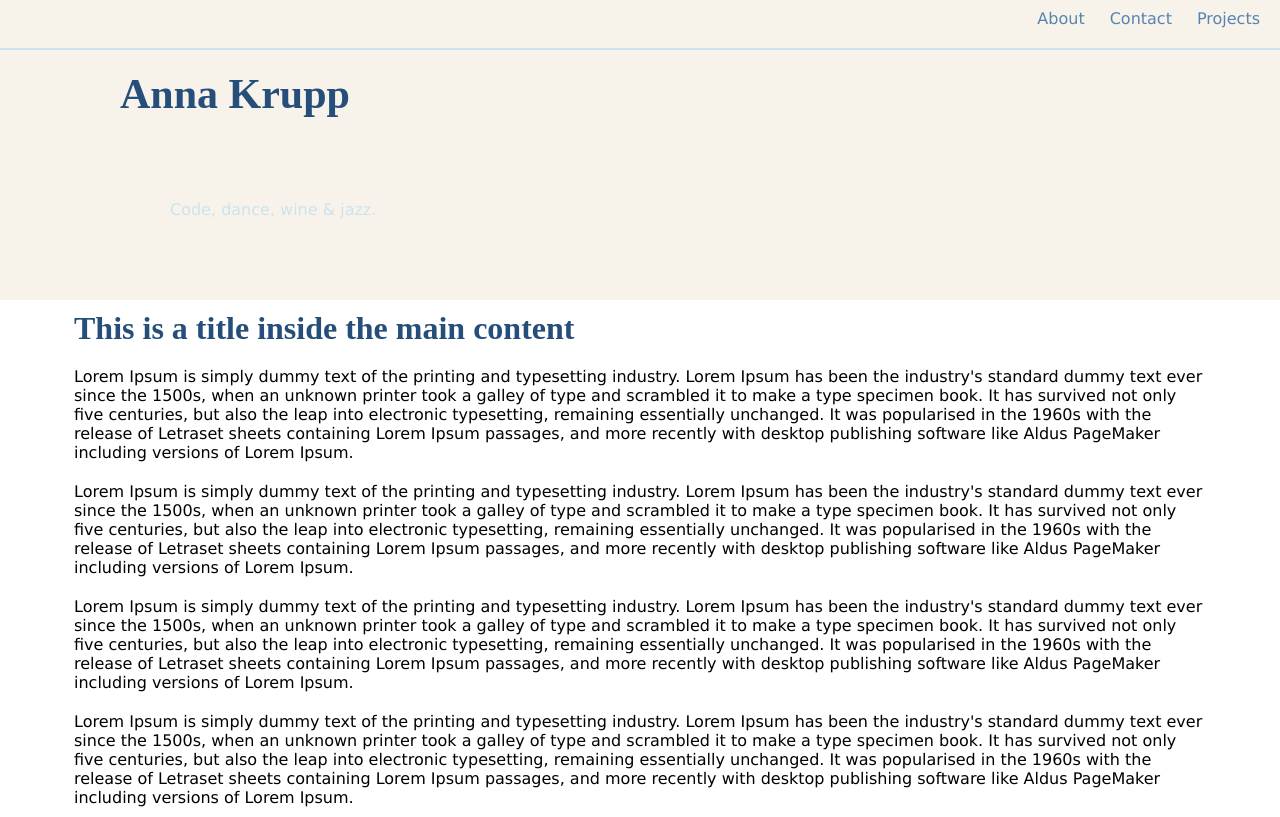
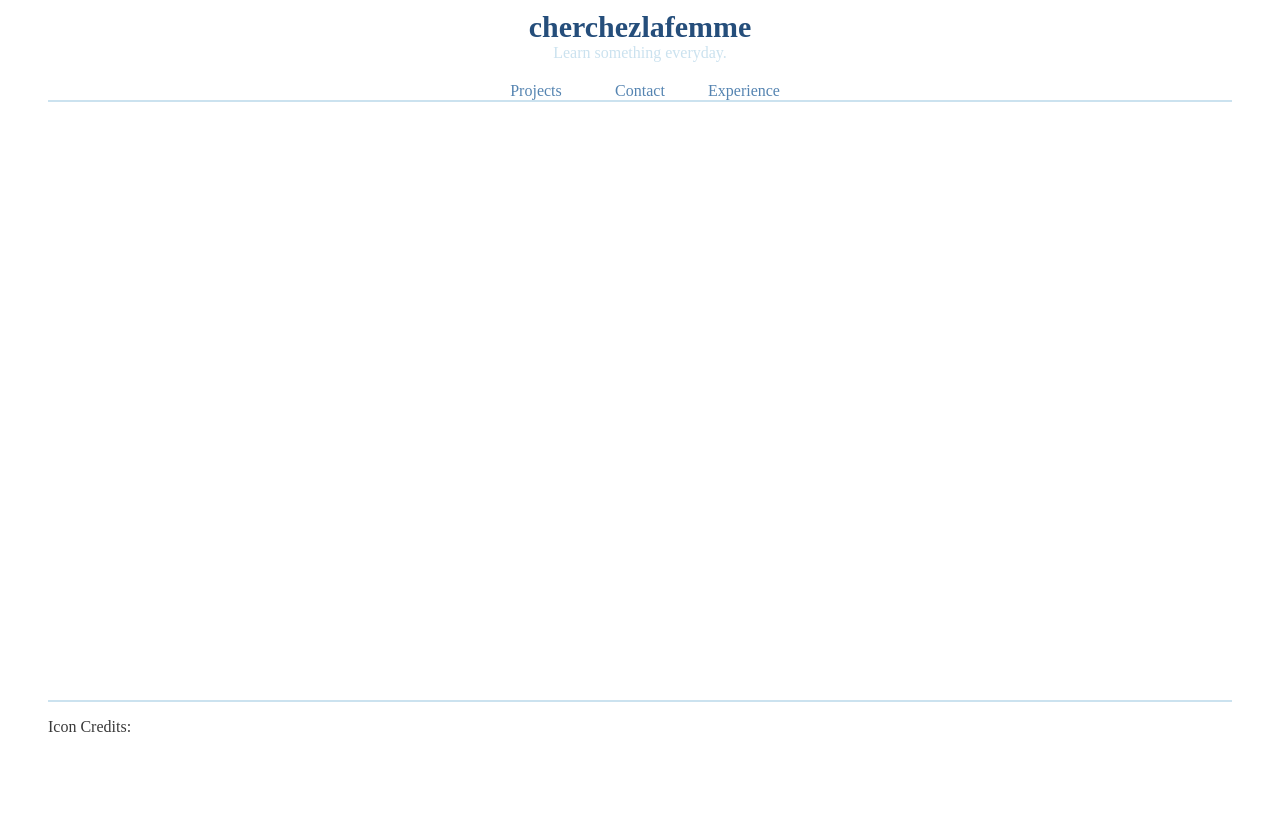
Before and after one commit to cherchezlafemme/cherchezlafemme-portfolio, a Django app: page / in a window 1280 px wide. After the commit the page ends 732 px from the top, so only its background shows below. Run offline with Django 3.2, Linux system fonts and the light colour scheme; some web fonts are replaced.

Commit message:
Add footer and header. Basic css. Add experience route and view

```diff
--- a/collection/static/css/style.css
+++ b/collection/static/css/style.css
@@ -1,68 +1,87 @@
-* {
- 	box-sizing: border-box;
- 	margin: 0;
- 	padding: 0;
- 	font-family: Lucida Grande;
- 	font-size: 16px;
+html {
+    position: relative;
+    min-height: 100%;
 }
 
-/*Background header style*/
-.img-container {
- 	min-height: 300px;
- 	background-color: #F8F3EA;
- 	background-repeat: no-repeat;
- 	background-size: 1800px 300px;
- 	background-position: center top;
- 	position: relative;
-  /*padding: 40px; (If don't want to set min-height or some image content is there) */
+body {
+ 	box-sizing: border-box;
+ 	margin: 0 0 100px;
+ 	padding: 0;
+ 	font-size: 16px;
+ 	background: #fff;
+    color: #393939;
+    font: normal normal 16px 'Times New Roman', Times, FreeSerif, serif;
 }
 
-/*Title of the site style*/
-@font-face {
-	font-family: AquilineTwo;
-	src: url('AquilineTwo.ttf');
+footer {
+    position: absolute;
+    left: 0;
+    bottom: 0;
+    height: 100px;
+    width: 100%;
+    overflow:hidden;
 }
 
-#site-title {
-	color: #254e7b;
-	font-family: 'AquilineTwo';
-	font-size: 42px;
-	position: absolute;
-	top: 50px;
-    width: 480px;
-    margin-left: 100px;
-    padding: 20px;
+ul, li, footer {
+	margin: 0;
+	padding: 0;
+}
+
+/*Main frame style*/
+#container, header, footer {
+    margin-left: auto;
+    margin-right: auto;
+}
+
+/*Header*/
+#header-wrap {
+    height: 100px;
+    border-bottom: 2px solid #cbe2ef;
+}
+
+/*Footer*/
+#footer-wrap {
+    height: 50px;
+    border-top: 2px solid #cbe2ef;
     display: block;
 }
 
-/*Style of the header quote*/
-#scope-quote {
-	display: block;
-	margin-left: 140px;
-	position: absolute;
-	padding: 20px;
-	top: 170px;
-    width: 400px;
-    color: #cbe2ef;
+#footer-wrap, #header-wrap {
+	margin-right: 3em;
+    margin-left: 3em;
 }
 
-/*Navigation bar menu style*/
-#header-wrap {
-    position: fixed;
-    height: 50px;
-    top: 0;
+/*Style of the logo, quote*/
+#scope-quote {
+    color: #cbe2ef;
+    text-align: center;
     width: 100%;
-    z-index: 100;
-    border-bottom: 2px solid #cbe2ef;
+    margin: 0;
 }
 
+#site-logo {
+	color: #254e7b;
+	font-size: 30px;
+	width: 100%;
+}
+
+#logo-center {
+    margin: auto;
+    width: 50%;
+    text-align: center;
+    padding-top: 10px;
+    padding-bottom: 20px;
+}
+
+/*Menu navigation and icons*/
+#nav-menu {
+	text-align: center;
+}
 
 .nav-menu-links{
 	display: inline-block;
-	font-size: 20px;
-	float: right;
-	margin: 5px;
-	margin-right: 20px;
+	width: 100px;
+	margin: 0;
 }
 
 /*Basic links style*/
@@ -83,19 +102,3 @@ a:visited {
 a:hover {
     color: #85c1e5;
 }
-
-/*Main content*/
-#container{
-	margin-left: 5%;
-    margin-right: 5%;
-}
-
-p, h2 {
-	padding: 10px;
-}
-
-h2 {
-	color: #254e7b;
-	font-family: 'AquilineTwo';
-	font-size: 32px;
-}
--- a/collection/templates/index.html
+++ b/collection/templates/index.html
@@ -2,14 +2,7 @@
 
 {% block content %}
 <div id='container'>
-	<h2>This is a title inside the main content</h2>
 
-	<p>Lorem Ipsum is simply dummy text of the printing and typesetting industry. Lorem Ipsum has been the industry's standard dummy text ever since the 1500s, when an unknown printer took a galley of type and scrambled it to make a type specimen book. It has survived not only five centuries, but also the leap into electronic typesetting, remaining essentially unchanged. It was popularised in the 1960s with the release of Letraset sheets containing Lorem Ipsum passages, and more recently with desktop publishing software like Aldus PageMaker including versions of Lorem Ipsum.</p>
 
-	<p>Lorem Ipsum is simply dummy text of the printing and typesetting industry. Lorem Ipsum has been the industry's standard dummy text ever since the 1500s, when an unknown printer took a galley of type and scrambled it to make a type specimen book. It has survived not only five centuries, but also the leap into electronic typesetting, remaining essentially unchanged. It was popularised in the 1960s with the release of Letraset sheets containing Lorem Ipsum passages, and more recently with desktop publishing software like Aldus PageMaker including versions of Lorem Ipsum.</p>
-
-	<p>Lorem Ipsum is simply dummy text of the printing and typesetting industry. Lorem Ipsum has been the industry's standard dummy text ever since the 1500s, when an unknown printer took a galley of type and scrambled it to make a type specimen book. It has survived not only five centuries, but also the leap into electronic typesetting, remaining essentially unchanged. It was popularised in the 1960s with the release of Letraset sheets containing Lorem Ipsum passages, and more recently with desktop publishing software like Aldus PageMaker including versions of Lorem Ipsum.</p>
-
-	<p>Lorem Ipsum is simply dummy text of the printing and typesetting industry. Lorem Ipsum has been the industry's standard dummy text ever since the 1500s, when an unknown printer took a galley of type and scrambled it to make a type specimen book. It has survived not only five centuries, but also the leap into electronic typesetting, remaining essentially unchanged. It was popularised in the 1960s with the release of Letraset sheets containing Lorem Ipsum passages, and more recently with desktop publishing software like Aldus PageMaker including versions of Lorem Ipsum.</p>
 </div>
 {% endblock %}
--- a/collection/templates/layouts/base.html
+++ b/collection/templates/layouts/base.html
@@ -3,7 +3,7 @@
 <html>
 <head>
 	<title>
-	{% block title %}Cherchezlafemme{% endblock %}
+	{% block title %}Anna Krupp: Cherchezlafemme{% endblock %}
 	</title>
 	<link rel="stylesheet" href="{% static 'css/style.css' %}"/>
 	<link rel="script" href="{% static 'js/script.js' %}" />
@@ -12,25 +12,34 @@
 
 	<header>
 	{% block header %}
-		<div class="img-container">
-		</div>
 		<div id='header-wrap'>
+
+			<div id='logo-center'>
+				<h1 id="site-logo" class='nav-menu-links'>cherchezlafemme</h1>
+				<div id='scope-quote'>Learn something everyday.</div>
+			</div>
+
 			<div id="nav-menu">
 		     	<ul>
 				    <li class='nav-menu-links'><a href="{% url 'projects' %}" class="active">Projects</a></li>
 				    <li class='nav-menu-links'><a href="{% url 'contact' %}">Contact</a></li>
-				    <li class='nav-menu-links'><a href="{% url 'about' %}">About</a></li>
+				    <li class='nav-menu-links'><a href="{% url 'experience' %}">Experience</a></li>
 		        </ul>
 	    	</div>
+
 		</div>
-		<h1 id="site-title">Anna Krupp</h1>
-		<div id='scope-quote'>
-			<p>Code, dance, wine & jazz.</p>
-		</div>
+
 	{% endblock %}
 	</header>
-
-	{% block content %}{% endblock %}
-	{% block footer %}{% endblock %}
+	<div id='main'>
+		{% block content %}{% endblock %}
+		{% block footer %}
+		<footer>
+			<div id='footer-wrap'>
+				<p>Icon Credits: </p>
+			</div>
+		</footer>
+		{% endblock %}
+	</div>
 	</body>
 </html>
```
Also changed, not shown: collection/templates/about.html (deleted, +0 -10 lines), collection/templates/experience.html (added, +10 -0 lines), collection/static/css/fonts/Aquiline.ttf (deleted), collection/static/css/fonts/AquilineTwo.ttf (deleted), collection/static/images/sea-huskies-2016-0658.jpg (added).
